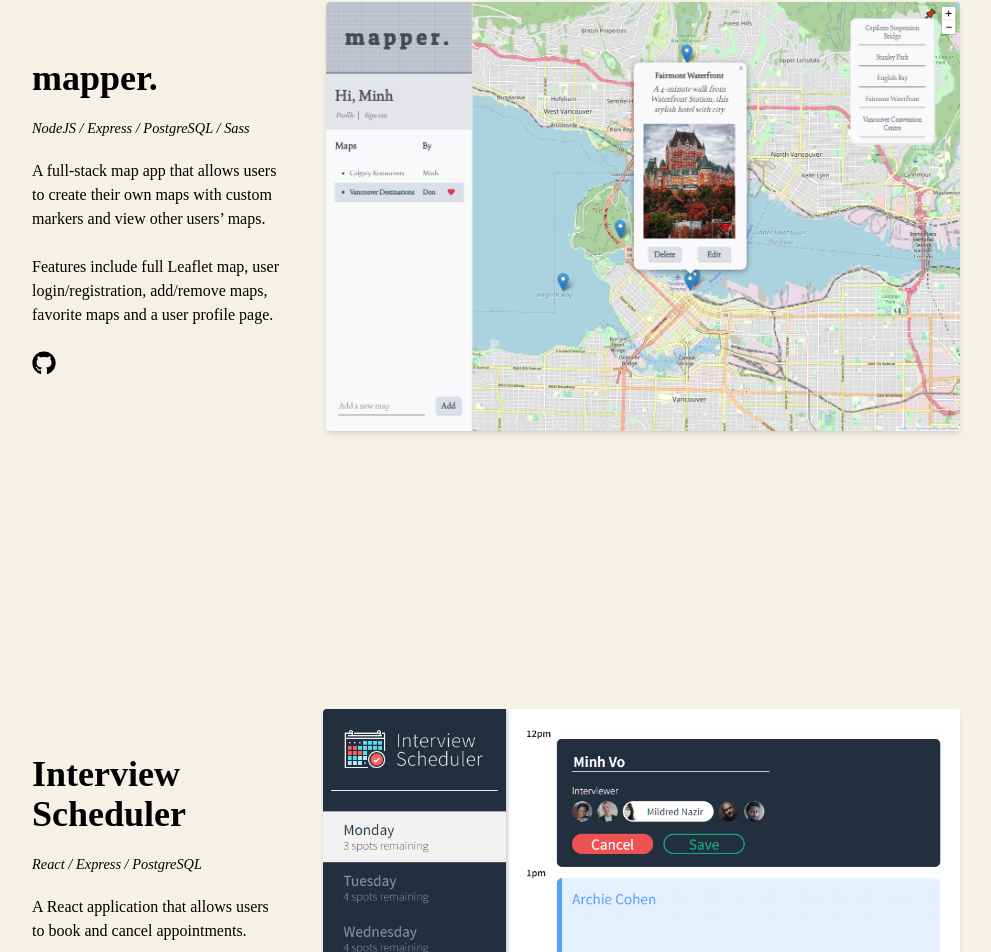
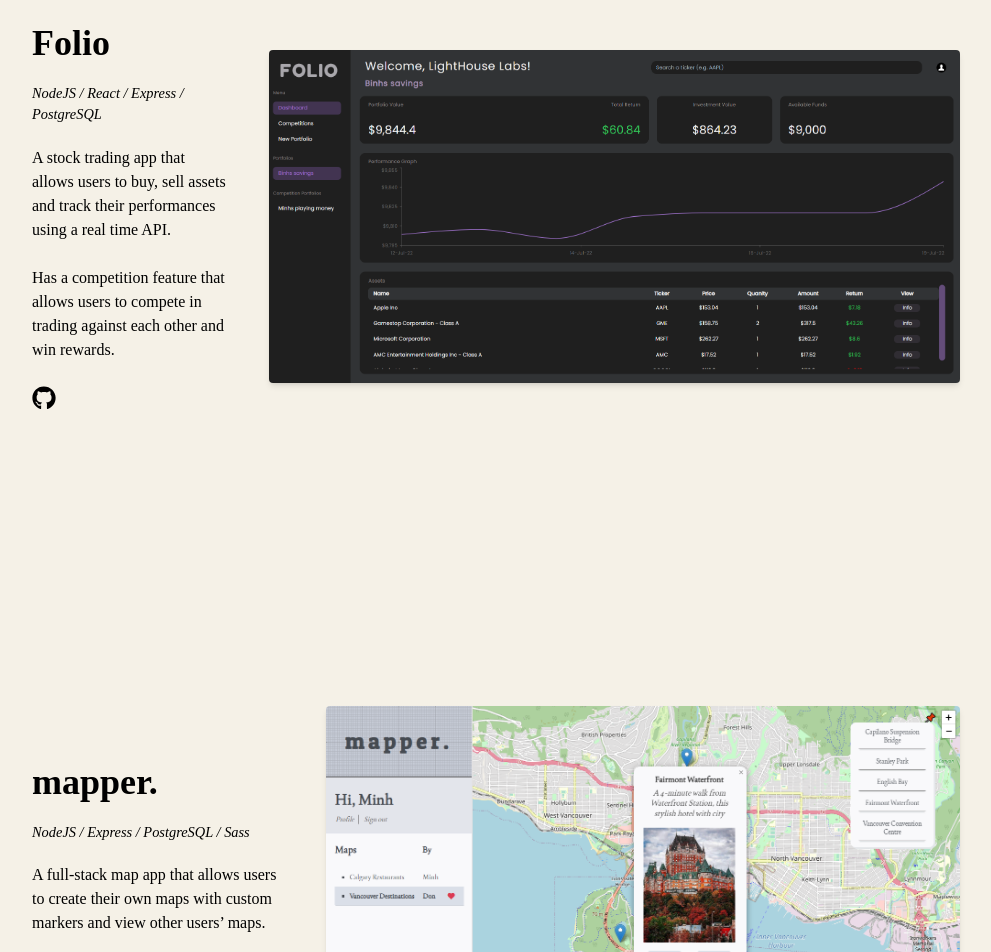
Before and after one commit to minhvo1/portfolio, a React (Create React App) app: page / in a window 1280 px wide. Shown: the part 2691-3643 px from the top of the page, without its empty margins (144-1135 px from the left). Built offline with nearby package versions, Linux system fonts and the light colour scheme.

Commit message:
add new project

```diff
--- a/src/Components/Projects.js
+++ b/src/Components/Projects.js
@@ -3,7 +3,8 @@
 import portfolioWebsite from "../Assets/website-portrait.png";
 import render from "../Assets/render.png";
 import scheduler from "../Assets/scheduler.png";
-import { FaGithub } from "react-icons/fa"
+import folio from "../Assets/folio.PNG";
+import { FaGithub } from "react-icons/fa";
 import Aos from "aos";
 import "aos/dist/aos.css";
 
@@ -40,15 +41,48 @@
               className="project-description flex flex-col justify-start items-start w-[35%] pr-10"
             >
               <p className="text-3xl font-bold md:text-4xl text-left">
+                Folio
+              </p>
+              <p className="text-[0.8rem] mt-5 italic text-left md:text-[0.9rem]">
+                NodeJS / React / Express / PostgreSQL
+              </p>
+              <p className="text-[0.9rem] mt-5 text-left md:text-[1rem]">
+                A stock trading app that allows users to buy, sell assets and
+                track their performances using a real time API.
+                <br></br>
+                <br></br>
+                Has a competition feature that allows users to compete in trading against each other and win rewards.
+                <br></br>
+                <br></br>
+              </p>
+              <a
+                href="https://github.com/minhvo1/final-project"
+                target="_blank"
+                rel="noopener noreferrer"
+                className="text-2xl w-6"
+              >
+                <FaGithub />
+              </a>
+            </div>
+            <div data-aos="fade-up" className="project-img">
+              <img className="" src={folio} alt="folio-img" />
+            </div>
+          </div>
+          {/* Project 2 */}
+          <div className="project h-[40rem] w-[85%] bg-transparent flex flex-row justify-between items-center px-12 md:px-20 mt-16 hover:bg-[#ebbe5d] hover:shadow-md transition-color ease-in-out duration-300">
+            <div
+              data-aos="fade-up"
+              className="project-description flex flex-col justify-start items-start w-[35%] pr-10"
+            >
+              <p className="text-3xl font-bold md:text-4xl text-left">
                 mapper.
               </p>
               <p className="text-[0.8rem] mt-5 italic text-left md:text-[0.9rem]">
                 NodeJS / Express / PostgreSQL / Sass
               </p>
               <p className="text-[0.9rem] mt-5 text-left md:text-[1rem]">
-                A full-stack map app that allows users to create
-                their own maps with custom markers and view other
-                users’ maps.
+                A full-stack map app that allows users to create their own maps
+                with custom markers and view other users’ maps.
                 <br></br>
                 <br></br>
                 Features include full Leaflet map, user login/registration,
@@ -56,7 +90,14 @@
                 <br></br>
                 <br></br>
               </p>
-              <a href="https://github.com/minhvo1/mapper" target="_blank" rel="noopener noreferrer" className="text-2xl w-6"><FaGithub/></a>
+              <a
+                href="https://github.com/minhvo1/mapper"
+                target="_blank"
+                rel="noopener noreferrer"
+                className="text-2xl w-6"
+              >
+                <FaGithub />
+              </a>
             </div>
             <div data-aos="fade-up" className="project-img">
               <img className="" src={mapper} alt="mapper-img" />
@@ -75,14 +116,23 @@
                 React / Express / PostgreSQL
               </p>
               <p className="text-[0.9rem] mt-5 text-left md:text-[1rem]">
-                A React application that allows users to book and cancel appointments.
+                A React application that allows users to book and cancel
+                appointments.
                 <br></br>
                 <br></br>
-                Implemented unit and integration testing with Jest, Cypress and Storybook.
+                Implemented unit and integration testing with Jest, Cypress and
+                Storybook.
                 <br></br>
                 <br></br>
               </p>
-              <a href="https://github.com/minhvo1/scheduler" target="_blank" rel="noopener noreferrer" className="text-2xl w-6"><FaGithub/></a>
+              <a
+                href="https://github.com/minhvo1/scheduler"
+                target="_blank"
+                rel="noopener noreferrer"
+                className="text-2xl w-6"
+              >
+                <FaGithub />
+              </a>
             </div>
             <div data-aos="fade-up" className="project-img">
               <img className="" src={scheduler} alt="scheduler-img" />
@@ -106,7 +156,14 @@
                 <br></br>
                 <br></br>
               </p>
-              <a href="https://github.com/minhvo1/portfolio-website/" target="_blank" rel="noopener noreferrer" className="text-2xl w-6"><FaGithub/></a>
+              <a
+                href="https://github.com/minhvo1/portfolio-website/"
+                target="_blank"
+                rel="noopener noreferrer"
+                className="text-2xl w-6"
+              >
+                <FaGithub />
+              </a>
             </div>
             <div data-aos="fade-up" className="project-img">
               <img
@@ -127,11 +184,10 @@
               <p className="text-3xl font-bold md:text-4xl text-left">
                 Voxel Designer
               </p>
-              <p className="text-[0.8rem] mt-5 italic text-left md:text-[0.9rem]">
-
-              </p>
+              <p className="text-[0.8rem] mt-5 italic text-left md:text-[0.9rem]"></p>
               <p className="text-[0.9rem] mt-5 text-left md:text-[1rem]">
-                Designed and modelled 3D voxel-styled assets for various clients including The Sandbox Game and RTFKT Studios (Nike).
+                Designed and modelled 3D voxel-styled assets for various clients
+                including The Sandbox Game and RTFKT Studios (Nike).
               </p>
             </div>
             <div data-aos="fade-up" className="project-img">
```
Also changed, not shown: src/Assets/folio.PNG (added).
